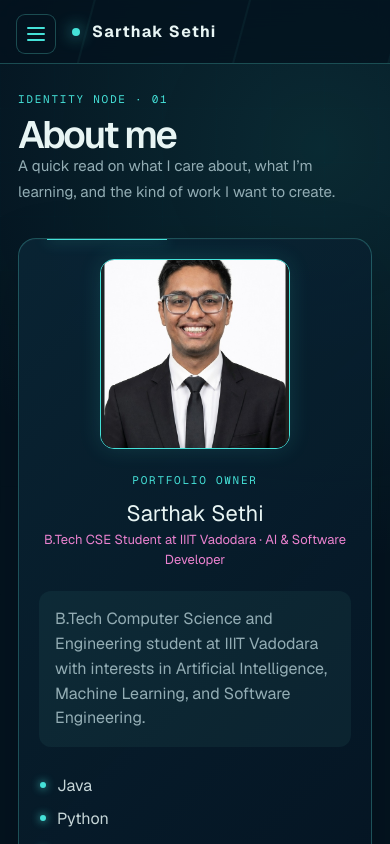
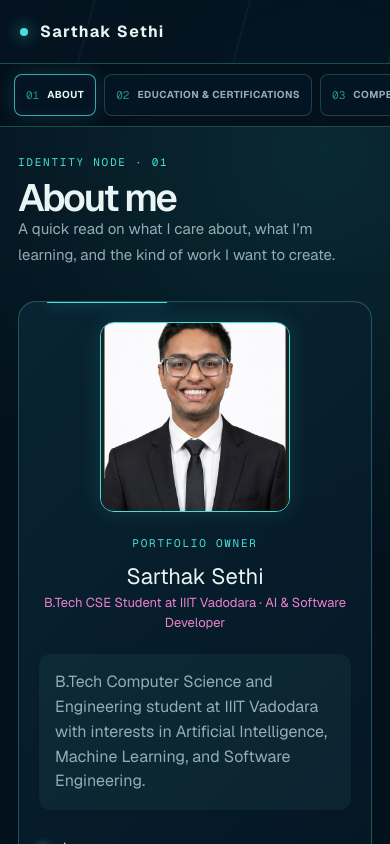
Before and after one commit to Sarthak-SethiNsd/Sarthak-Portfolio-Website, a Next.js app: page /about in a window 390 px wide. Shown: the top 844 px of the page. Built offline with nearby package versions, Linux system fonts and the light colour scheme.

Commit message:
feat(portfolio): improve mobile navigation and project links

```diff
--- a/src/app/globals.css
+++ b/src/app/globals.css
@@ -36,7 +36,7 @@ button { font: inherit; }
 .nav-link span { color: rgba(69, 225, 216, .6); font: 11px var(--font-mono); }
 .nav-link strong { font-size: 12px; line-height: 1.25; text-transform: uppercase; letter-spacing: .045em; }
 .nav-link:hover, .nav-link-active { color: var(--text); border-color: rgba(69, 225, 216, .75); box-shadow: 0 0 22px rgba(69, 225, 216, .16), inset 0 0 14px rgba(234, 130, 207, .06); transform: translateX(3px); }
-.menu-button, .mobile-menu { display: none; }
+.mobile-navigation { display: none; }
 .main-content { min-width: 0; padding: clamp(30px, 4vw, 62px); }
 
 .page-intro { max-width: 850px; margin-bottom: 34px; }
@@ -149,13 +149,15 @@ button { font: inherit; }
 }
 
 @media (max-width: 820px) {
-  .site-header { min-height: 64px; padding-left: 72px; }
+  .site-header { min-height: 64px; }
   .site-header p { display: none; }
   .app-shell { display: block; }
   .sidebar { display: none; }
-  .menu-button { position: fixed; z-index: 50; top: 14px; left: 16px; width: 40px; height: 40px; display: grid; place-items: center; border: 1px solid var(--line); border-radius: 9px; color: var(--cyan); background: rgba(4,19,31,.92); }
-  .mobile-menu { position: fixed; z-index: 40; display: block; inset: 64px 0 auto 0; padding: 18px; background: rgba(3,16,27,.97); border-bottom: 1px solid var(--line); }
-  .mobile-menu .nav-list { position: static; grid-template-columns: 1fr 1fr; }
+  .mobile-navigation { position: sticky; top: 64px; z-index: 19; display: block; padding: 10px 0; border-bottom: 1px solid var(--line); background: rgba(3,16,27,.94); backdrop-filter: blur(18px); overflow-x: auto; scrollbar-width: thin; scrollbar-color: var(--cyan) transparent; }
+  .mobile-navigation .nav-list { position: static; display: flex; gap: 8px; width: max-content; min-width: 100%; padding: 0 14px; }
+  .mobile-navigation .nav-link { flex: 0 0 auto; min-height: 42px; padding: 9px 11px; grid-template-columns: auto 1fr; border-radius: 8px; }
+  .mobile-navigation .nav-link strong { white-space: nowrap; font-size: 10px; }
+  .mobile-navigation .nav-link:hover, .mobile-navigation .nav-link-active { transform: none; }
   .main-content { padding: 28px 18px 50px; }
   .about-grid, .education-grid, .project-grid, .project-hero { grid-template-columns: 1fr; }
   .social-list { grid-template-columns: 1fr 1fr; }
@@ -171,7 +173,6 @@ button { font: inherit; }
   .version-marker { justify-content: flex-start; margin-bottom: 10px; }
   .version-marker::after { display: none; }
   .version-header { display: grid; }
-  .mobile-menu .nav-list { grid-template-columns: 1fr; }
 }
 
 @media (prefers-reduced-motion: reduce) {
@@ -188,6 +189,13 @@ button { font: inherit; }
 .project-links .primary-link {
   min-width: 220px;
   justify-content: center;
+}
+
+.project-links-section { margin-top: 32px; }
+.project-links-unavailable { margin: 0; color: var(--muted); }
+
+@media (max-width: 540px) {
+  .project-links .primary-link { width: 100%; min-width: 0; }
 }
 
 /* Competitive Programming Styles */
--- a/src/app/projects/[slug]/page.tsx
+++ b/src/app/projects/[slug]/page.tsx
@@ -1,4 +1,4 @@
-import { ArrowLeft, CalendarDays, Github } from "lucide-react";
+import { ArrowLeft, CalendarDays, Github, Globe } from "lucide-react";
 import type { Metadata } from "next";
 import Image from "next/image";
 import Link from "next/link";
@@ -262,6 +262,28 @@ export default async function ProjectPage({ params }: ProjectPageProps) {
           ) : null}
         </div>
       ) : null}
+
+      <section className="project-links-section" aria-label="Project links">
+        <Panel title="Project links">
+          <div className="project-links">
+            {project.githubUrl ? (
+              <a className="primary-link" href={project.githubUrl} rel="noreferrer" target="_blank">
+                <Github size={18} /> View GitHub repository
+              </a>
+            ) : null}
+
+            {project.liveUrl ? (
+              <a className="primary-link" href={project.liveUrl} rel="noreferrer" target="_blank">
+                <Globe size={18} /> View Live Website
+              </a>
+            ) : null}
+
+            {!project.githubUrl && !project.liveUrl ? (
+              <p className="project-links-unavailable">Project links are not available yet.</p>
+            ) : null}
+          </div>
+        </Panel>
+      </section>
     </>
   );
 }
--- a/src/components/Sidebar.tsx
+++ b/src/components/Sidebar.tsx
@@ -1,28 +1,23 @@
 "use client";
 
-import { AnimatePresence, motion } from "framer-motion";
-import { Menu, X } from "lucide-react";
 import Link from "next/link";
 import { usePathname } from "next/navigation";
-import { useState } from "react";
 
 const links = [
   { href: "/about", label: "About", short: "01" },
   { href: "/education-certifications", label: "Education & Certifications", short: "02" },
-  { href: "/projects", label: "Projects", short: "03" },
-  { href: "/competitive-programming", label: "Competitive Programming", short: "04" },
+  { href: "/competitive-programming", label: "Competitive Programming", short: "03" },
+  { href: "/projects", label: "Projects", short: "04" },
 ] as const;
 
 export function Sidebar() {
   const pathname = usePathname();
-  const [open, setOpen] = useState(false);
-
   const nav = (
     <nav aria-label="Primary navigation" className="nav-list">
       {links.map((link) => {
         const active = pathname === link.href || pathname.startsWith(`${link.href}/`);
         return (
-          <Link className={`nav-link ${active ? "nav-link-active" : ""}`} href={link.href} key={link.href} onClick={() => setOpen(false)}>
+          <Link className={`nav-link ${active ? "nav-link-active" : ""}`} href={link.href} key={link.href}>
             <span aria-hidden="true">{link.short}</span>
             <strong>{link.label}</strong>
           </Link>
@@ -34,16 +29,7 @@ export function Sidebar() {
   return (
     <>
       <aside className="sidebar">{nav}</aside>
-      <button aria-expanded={open} aria-label={open ? "Close navigation" : "Open navigation"} className="menu-button" onClick={() => setOpen((value) => !value)} type="button">
-        {open ? <X /> : <Menu />}
-      </button>
-      <AnimatePresence>
-        {open ? (
-          <motion.div animate={{ opacity: 1, x: 0 }} className="mobile-menu" exit={{ opacity: 0, x: -24 }} initial={{ opacity: 0, x: -24 }}>
-            {nav}
-          </motion.div>
-        ) : null}
-      </AnimatePresence>
+      <div className="mobile-navigation">{nav}</div>
     </>
   );
 }
```
